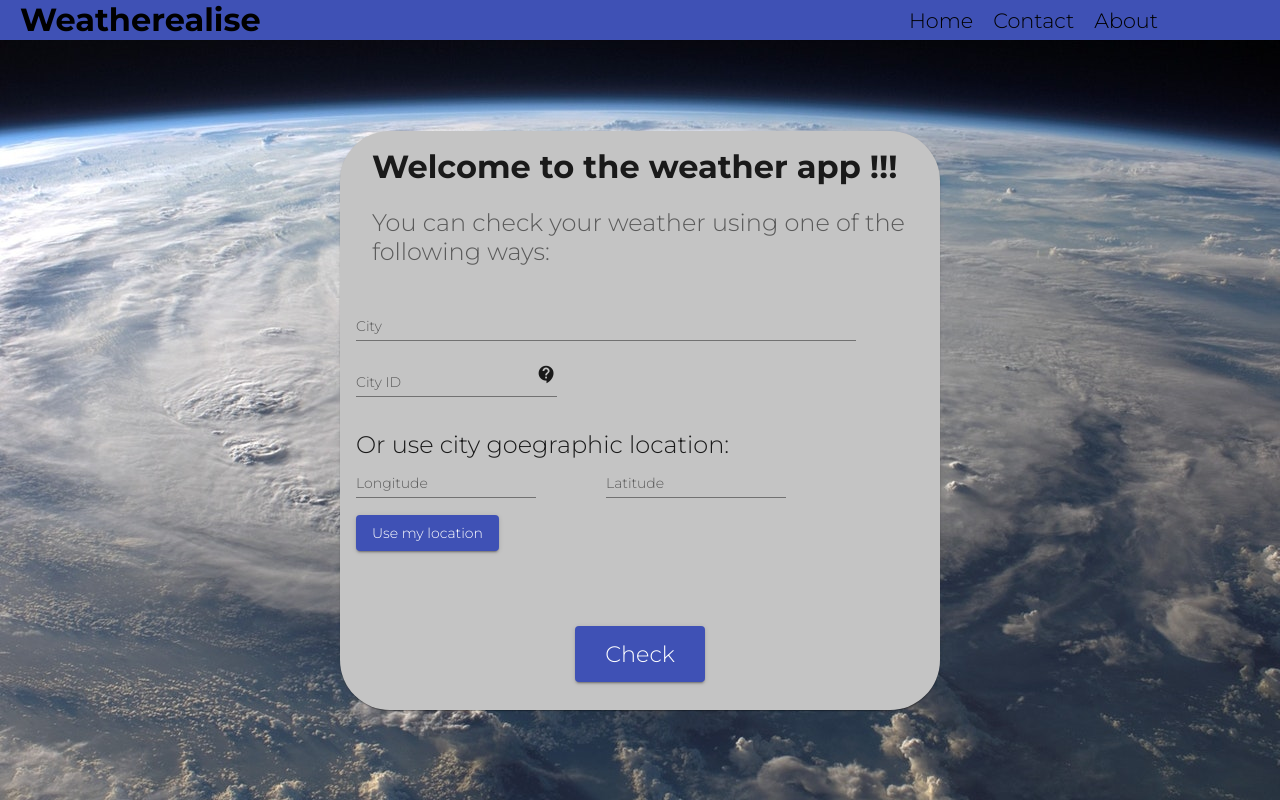
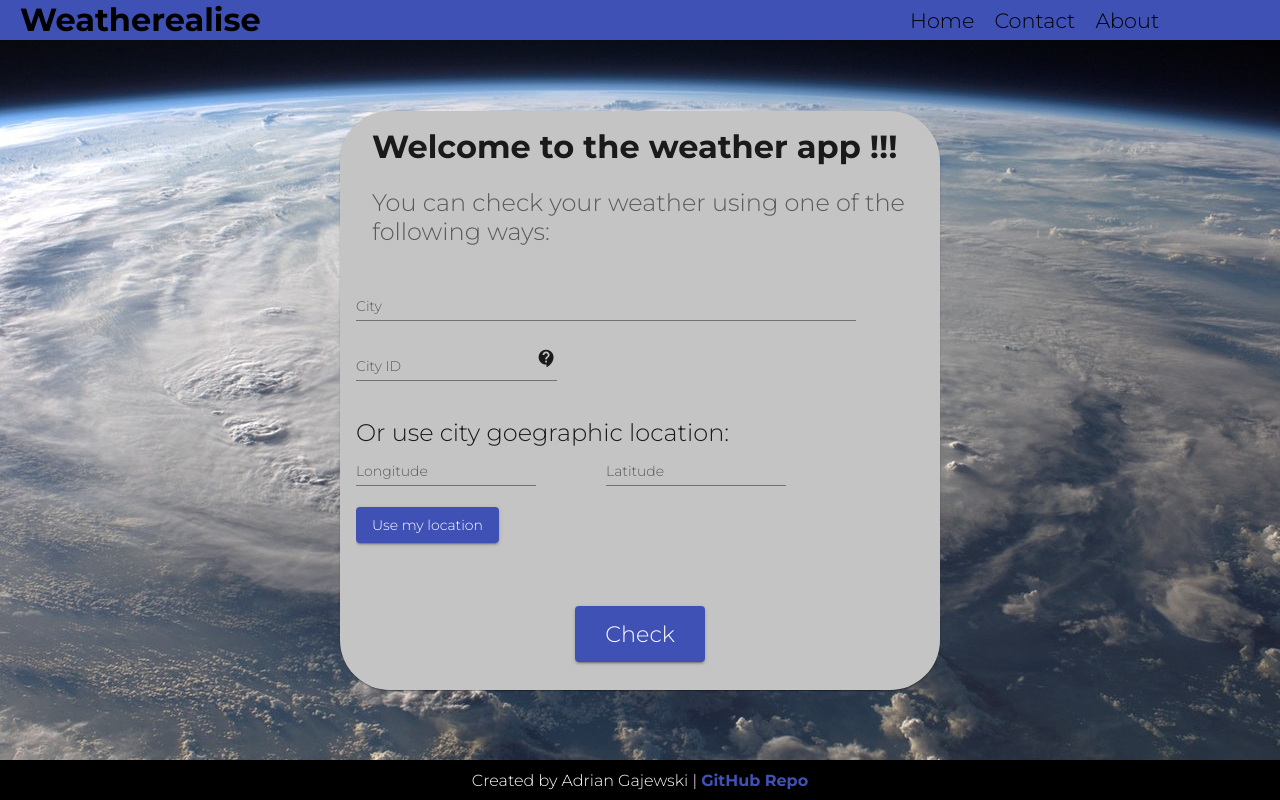
Before and after one commit to AdrianGajewskiDev/Weather-App, an Angular app in the folder Client/WeatherApp-Client/: page / in a window 1280 px wide. Built offline with nearby package versions, Linux system fonts and the light colour scheme.

Commit message:
add footer component

```diff
--- a/Client/WeatherApp-Client/src/app/app.component.html
+++ b/Client/WeatherApp-Client/src/app/app.component.html
@@ -1,2 +1,3 @@
 <app-navbar></app-navbar>
 <router-outlet></router-outlet>
+<app-footer></app-footer>
--- a/Client/WeatherApp-Client/src/app/app.module.ts
+++ b/Client/WeatherApp-Client/src/app/app.module.ts
@@ -11,9 +11,10 @@ import { AppComponent } from "./app.component";
 import { HomeComponent } from "./home-component/home-component";
 import { from, fromEventPattern } from "rxjs";
 import { NavbarComponent } from "./navbar/navbar.component";
+import { FooterComponent } from './footer/footer.component';
 
 @NgModule({
-  declarations: [AppComponent, HomeComponent, NavbarComponent],
+  declarations: [AppComponent, HomeComponent, NavbarComponent, FooterComponent],
   imports: [
     BrowserModule,
     BrowserAnimationsModule,
--- /dev/null
+++ b/Client/WeatherApp-Client/src/app/footer/footer.component.css
@@ -0,0 +1,15 @@
+.footer {
+  color: white;
+  min-height: 5vh;
+  background-color: black;
+  width: 100%;
+  display: flex;
+  justify-content: center;
+  align-items: center;
+}
+
+.footer p a {
+  color: #3f51b5;
+  text-decoration: none;
+  font-weight: bold;
+}
--- /dev/null
+++ b/Client/WeatherApp-Client/src/app/footer/footer.component.html
@@ -0,0 +1,6 @@
+<div class="footer">
+  <p>
+    Created by Adrian Gajewski |
+    <a href="https://github.com/AdrianGajewski1/Weather-App">GitHub Repo</a>
+  </p>
+</div>
--- /dev/null
+++ b/Client/WeatherApp-Client/src/app/footer/footer.component.ts
@@ -0,0 +1,15 @@
+import { Component, OnInit } from '@angular/core';
+
+@Component({
+  selector: 'app-footer',
+  templateUrl: './footer.component.html',
+  styleUrls: ['./footer.component.css']
+})
+export class FooterComponent implements OnInit {
+
+  constructor() { }
+
+  ngOnInit(): void {
+  }
+
+}
--- a/Client/WeatherApp-Client/src/app/home-component/home-component.css
+++ b/Client/WeatherApp-Client/src/app/home-component/home-component.css
@@ -1,5 +1,5 @@
 .container {
-  min-height: 95vh;
+  min-height: 90vh;
   min-width: 100%;
   background-image: url("../../assets/Images/background.jpg");
   background-size: cover;
@@ -11,7 +11,7 @@
   min-height: 60vh;
   background-color: #c4c4c4;
   border-radius: 50px;
-  animation: slide 0.5s ease-in;
+  transform: translateX(-300%);
 }
 
 .header-image {
@@ -61,12 +61,3 @@
 .cityid-input mat-icon {
   cursor: pointer !important;
 }
-
-@keyframes slide {
-  0% {
-    transform: translateX(-300%);
-  }
-  100% {
-    transform: translateX(0);
-  }
-}
--- a/Client/WeatherApp-Client/src/app/home-component/home-component.html
+++ b/Client/WeatherApp-Client/src/app/home-component/home-component.html
@@ -4,7 +4,7 @@
   fxLayoutAlign="center center"
   class="container"
 >
-  <mat-card class="card" id="cardform">
+  <mat-card [@slideInOut]="state" class="card" id="cardform">
     <mat-card-header class="card-header">
       <mat-card-title class="title"
         >Welcome to the weather app !!!</mat-card-title
@@ -29,7 +29,7 @@
           <input
             [formControl]="form.get('cityID')"
             matInput
-              autocomplete="off"
+            autocomplete="off"
             placeholder="Type your city id..."
           />
           <mat-icon (click)="goToCityIDs()" matSuffix>contact_support</mat-icon>
@@ -41,13 +41,21 @@
             <td>
               <mat-form-field class="">
                 <mat-label>Longitude</mat-label>
-                <input [formControl]="form.get('cityLongitude')" matInput   autocomplete="off"/>
+                <input
+                  [formControl]="form.get('cityLongitude')"
+                  matInput
+                  autocomplete="off"
+                />
               </mat-form-field>
             </td>
             <td>
               <mat-form-field class="">
                 <mat-label>Latitude</mat-label>
-                <input [formControl]="form.get('cityLatitude')" matInput   autocomplete="off" />
+                <input
+                  [formControl]="form.get('cityLatitude')"
+                  matInput
+                  autocomplete="off"
+                />
               </mat-form-field>
             </td>
           </tr>
--- a/Client/WeatherApp-Client/src/app/home-component/home-component.ts
+++ b/Client/WeatherApp-Client/src/app/home-component/home-component.ts
@@ -2,17 +2,44 @@ import { Component, OnInit, Input } from "@angular/core";
 import { FormGroup, FormBuilder } from "@angular/forms";
 import { ThemePalette } from "@angular/material/core";
 import { DataType } from "../shared/data.type";
+import {
+  trigger,
+  state,
+  style,
+  animate,
+  transition,
+  // ...
+} from "@angular/animations";
 
 @Component({
   selector: "app-home-component",
   templateUrl: "./home-component.html",
   styleUrls: ["./home-component.css"],
+  animations: [
+    trigger("slideInOut", [
+      state(
+        "slideIn",
+        style({
+          transform: "translateX(0)",
+        })
+      ),
+      state(
+        "slideOut",
+        style({
+          transform: "translateX(300%)",
+        })
+      ),
+      transition("* => slideIn", [animate("0.3s")]),
+      transition("* => slideOut", [animate("0.3s")]),
+    ]),
+  ],
 })
 export class HomeComponent implements OnInit {
   constructor(private fb: FormBuilder) {}
-  @Input()
-  color: ThemePalette = "primary";
+
+  @Input() color: ThemePalette = "primary";
   form: FormGroup;
+  state: "slideIn" | "slideOut" = "slideIn";
 
   private externalURl = " http://bulk.openweathermap.org/sample/";
   private dataType: DataType = DataType.CityName;
@@ -31,6 +58,6 @@ export class HomeComponent implements OnInit {
   }
 
   onSubmit(): void {
-    console.log(this.form);
+    this.state = "slideOut";
   }
 }
--- a/Client/WeatherApp-Client/src/app/navbar/navbar.component.css
+++ b/Client/WeatherApp-Client/src/app/navbar/navbar.component.css
@@ -4,6 +4,10 @@
   display: flex;
   width: 100%;
   padding-left: 20px;
+}
+
+.navbar h1 {
+  min-width: 20%;
 }
 
 .nav-actions {
--- a/Client/WeatherApp-Client/src/styles.css
+++ b/Client/WeatherApp-Client/src/styles.css
@@ -6,4 +6,5 @@
   padding: 0;
   box-sizing: border-box;
   font-family: "Montserrat", sans-serif;
+  overflow: hidden;
 }
```
